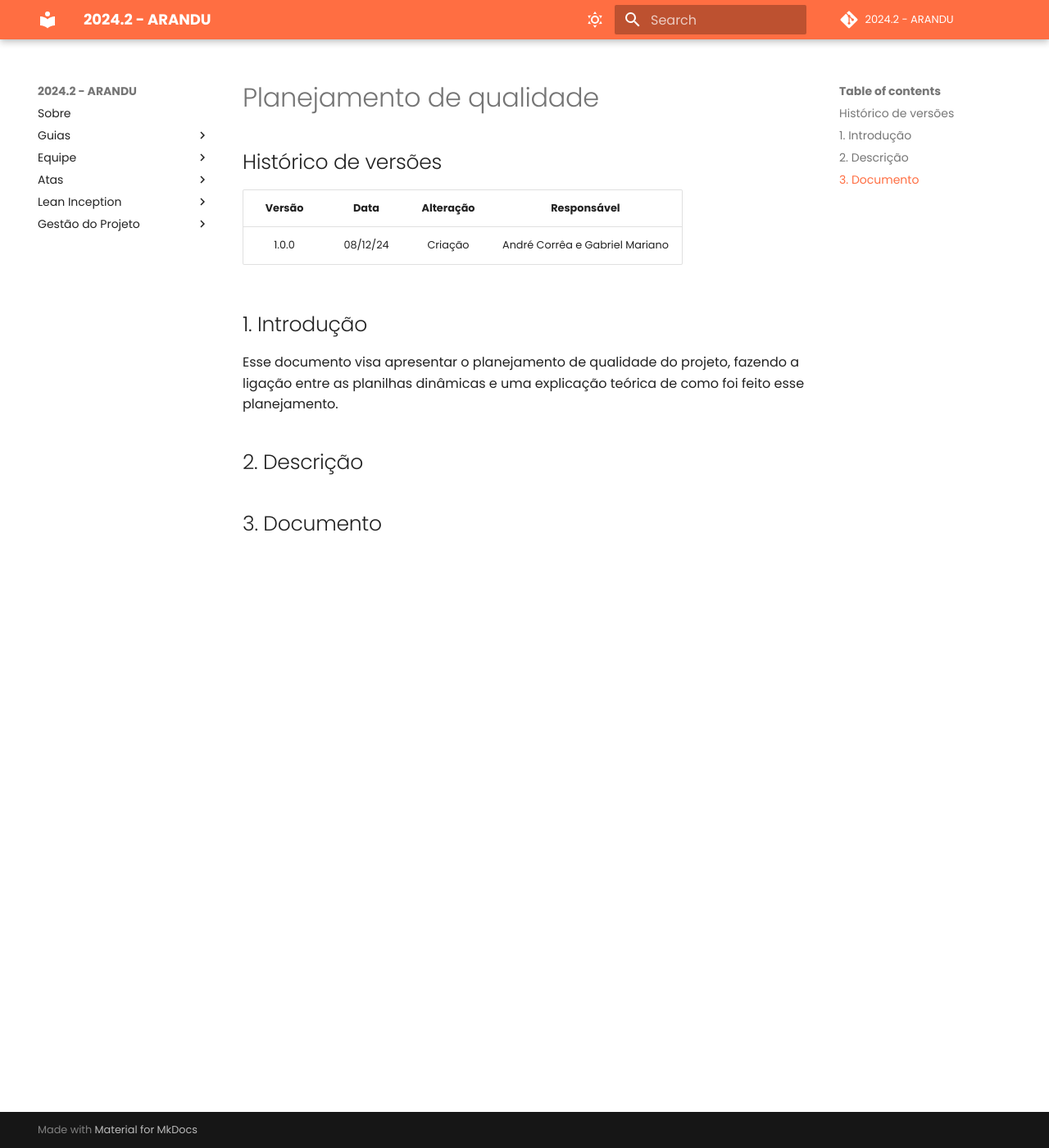
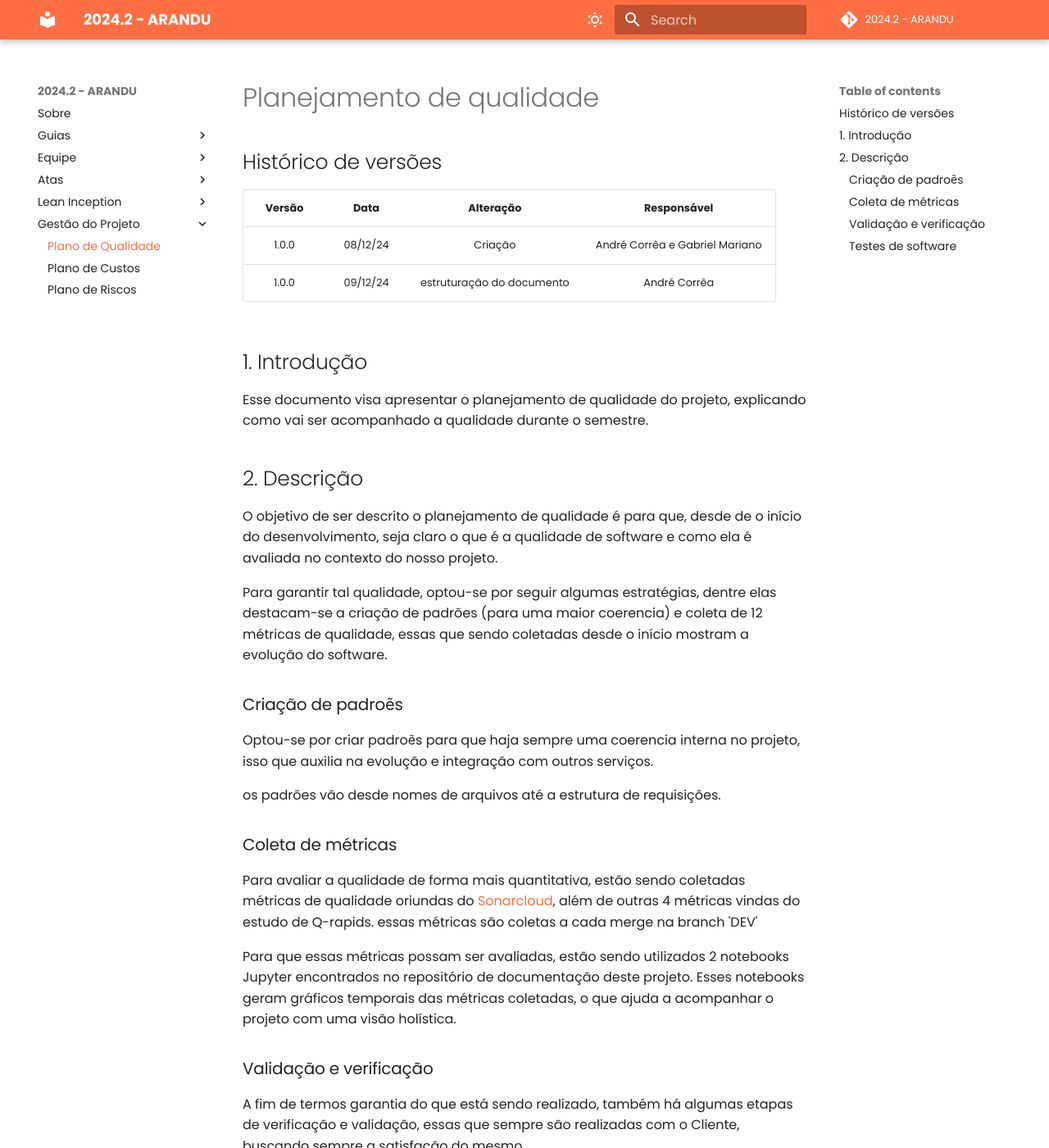
Before and after one commit to fga-eps-mds/2024.2-CALCULUS-Doc, an MkDocs documentation site: the page built from docs/projeto/qualidade.md, in a window 1280 px wide and 1400 px high. Shown: the whole window at 82% size. Built offline with MkDocs 1.6.1 and Material for MkDocs 9.7.7, drawn with Linux system fonts in a browser that asks for light colours; comment, search, counter and statistics services are not loaded; some of the changed text lies outside the part shown.

Commit message:
doc#90: adiciona versão inicial do documento de  qualidade

```diff
--- a/docs/projeto/qualidade.md
+++ b/docs/projeto/qualidade.md
@@ -5,12 +5,40 @@
 | Versão |   Data   |                Alteração                            |        Responsável              |
 | :----: | :------: | :-------------------------------------:             |   :------------------------:    |
 | 1.0.0  | 08/12/24 |                 Criação                             | André Corrêa e Gabriel Mariano  |
+| 1.0.0  | 09/12/24 |      estruturação do documento                      | André Corrêa |
 
 ## 1. Introdução
 
-Esse documento visa apresentar o planejamento de qualidade do projeto, fazendo a ligação entre as planilhas dinâmicas e uma explicação teórica de como foi feito esse planejamento.
+Esse documento visa apresentar o planejamento de qualidade do projeto, explicando como vai ser acompanhado a qualidade durante o semestre.
 
 ## 2. Descrição
 
+O objetivo de ser descrito o planejamento de qualidade é para que, desde de o início do desenvolvimento, seja claro o que é a qualidade de software e como ela é avaliada no contexto do nosso projeto.
 
-## 3. Documento
+Para garantir tal qualidade, optou-se por seguir algumas estratégias, dentre elas destacam-se a criação de padrões (para uma maior coerencia) e coleta de 12 métricas de qualidade, essas que sendo coletadas desde o início mostram a evolução do software.
+
+### Criação de padroẽs
+
+Optou-se por criar padroẽs para que haja sempre uma coerencia interna no projeto, isso que auxilia na evolução e integração com outros serviços.
+
+os padrões vão desde nomes de arquivos até a estrutura de requisições.
+
+### Coleta de métricas
+
+Para avaliar a qualidade de forma mais quantitativa, estão sendo coletadas métricas de qualidade oriundas do [Sonarcloud](https://sonarcloud.io/login), além de outras 4 métricas vindas do estudo de Q-rapids. essas métricas são coletas a cada merge na branch 'DEV'
+
+Para que essas métricas possam ser avaliadas, estão sendo utilizados 2 notebooks Jupyter encontrados no repositório de documentação deste projeto. Esses notebooks geram gráficos temporais das métricas coletadas, o que ajuda a acompanhar o projeto com uma visão holística.
+
+### Validação e verificação
+
+A fim de termos garantia do que está sendo realizado, também há algumas etapas de verificação e validação, essas que sempre são realizadas com o Cliente, buscando sempre a satisfação do mesmo.
+
+A cada história desenvolvida, será realizada uma validação com um formulário externo para encontrar possíveis problemas e elogios.
+
+### Testes de software
+
+Também devem ser desenvolvidos diversos testes automatizados de software, para que seja possivel garantir a estabilidade do mesmo com a evolução do sistema.
+
+Serão desenvolvidos testes unitários que devem cubrir ao menos **90%** do código fonte.
+
+Esse documento vai ser evoluído com o desenvolvimento do projeto e estruturação da equipe.
--- a/mkdocs.yml
+++ b/mkdocs.yml
@@ -90,7 +90,7 @@ nav:
   #   - Manual de Instruções: 'organizacoes/manual_de_instruções.md'
   - Gestão do Projeto:
   #   - Plano de Comunicação: 'planejamento/plano_comunicacao.md'
-  #   - Plano de Qualidade: 'planos/plano_qualidade.md'
+    - Plano de Qualidade: 'projeto/qualidade.md'
     - Plano de Custos: 'projeto/custos.md'
     - Plano de Riscos: 'projeto/planejamento_de_risco.md'
   #   - EVM: 'organizacoes/EVM.md'
```
